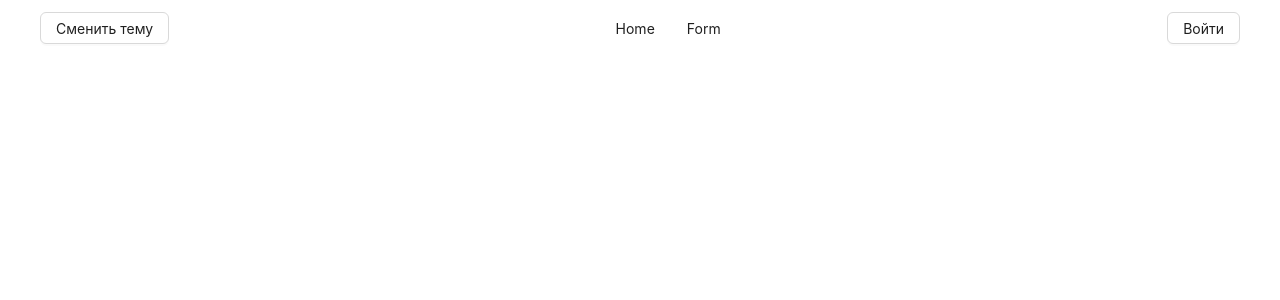
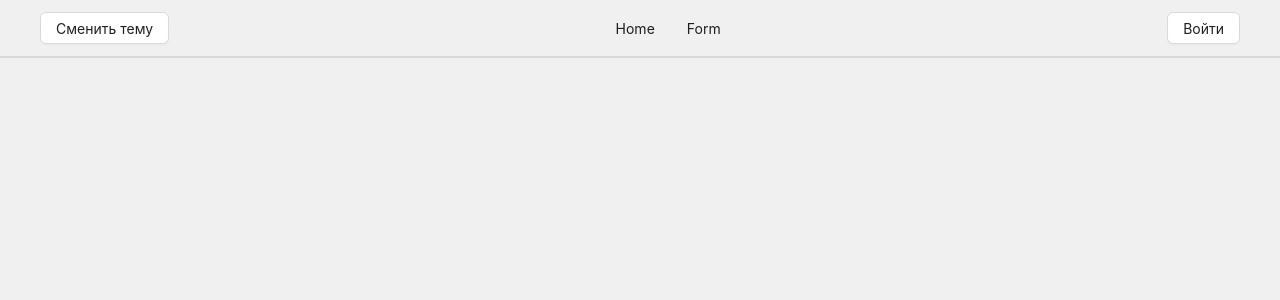
Before and after one commit to danilmash/react-web-mospolytech, a React (Vite) app: page / in a window 1280 px wide. Shown: the top 300 px of the page. Built offline with nearby package versions, Linux system fonts and the light colour scheme.

Commit message:
styled table and reworked form with antd

```diff
--- a/src/App.tsx
+++ b/src/App.tsx
@@ -9,7 +9,7 @@ import { ThemeConfig } from 'antd/es/config-provider/context'
 
 
 function App() {
-  const [appTheme, setAppTheme] = useState<ThemeConfig>()
+  const [appTheme, setAppTheme] = useState<ThemeConfig>(lightTheme)
   const changeTheme = () => {
     let newTheme = null
     if (appTheme == darkTheme) {
@@ -21,7 +21,10 @@ function App() {
     }
     setAppTheme(newTheme)
   }
+  if (!document.documentElement.getAttribute('data-theme')) {
+    document.documentElement.setAttribute('data-theme', 'light')
 
+  }
   const { isAuthenticated } = useAuth()
     return (
       <>
--- a/src/components/NavBar.tsx
+++ b/src/components/NavBar.tsx
@@ -17,7 +17,7 @@ const MyMenu = styled(Menu)`
 const MyHeader = styled.div`
     background: var(--primaryBg);
     border-bottom: var(--primaryBgDark) 2px solid;
-    transition: 0.3s
+    transition: 0.3s;
 `
 
 interface NavBarProps {
--- a/src/components/TableComponent.tsx
+++ b/src/components/TableComponent.tsx
@@ -2,6 +2,11 @@ import React, { useEffect, useState } from 'react';
 import { Table, Tag, Button } from 'antd';
 import type { ColumnsType } from 'antd/es/table';
 import axios from 'axios';
+import styled from 'styled-components';
+
+const MyTable = styled(Table)`
+    color: black;
+`
 
 interface DataType {
     name: string;
@@ -36,7 +41,7 @@ function TableComponent() {
 
     return (
         <>
-            <Table dataSource={dataSource} columns={columns} pagination={false}/>
+            <MyTable dataSource={dataSource} columns={columns} pagination={false}/>
             <div className='table__page-buttons'>
                 <Button onClick={() => setPage(page - 1)} disabled={!(page-1)}>Назад</Button>
                 <p className='table__page-count'>{page}</p>
--- a/src/pages/FormPage.tsx
+++ b/src/pages/FormPage.tsx
@@ -1,56 +1,74 @@
+import { Button, Card, Input } from "antd";
 import { useState } from "react";
-import { SubmitHandler, useForm } from "react-hook-form"
+import { Controller, SubmitHandler, useForm } from "react-hook-form"
+import styled from "styled-components";
 
 interface IMyForm {
     name: string;
     age: string;
 }
 
+const MyCard = styled(Card)`
+    max-width: 500px;
+    margin: 100px auto 0;
+`
+
 function About() {
     const [tasks, setTasks] = useState<IMyForm[]>([])
 
     const {
-                register,
                 handleSubmit,
                 formState: {errors},
-                reset
+                reset,
+                control,
             } = useForm<IMyForm>({
         mode: 'onBlur'
     })
+
     const saveElement: SubmitHandler<IMyForm> = data => {
             setTasks((prev) => [...prev, data])
             reset();
         }
     return (
         <>
+            <MyCard>
                 <form onSubmit={handleSubmit(saveElement)}>
-                <input
-                    {...register('name', {
+                    <Controller
+                        name="name"
+                        control={control}
+                        rules={{
                         required: "Поле обязательно для заполнения",
                         minLength: {
                             value: 5,
                             message: "Нужно больше символов"
                         }
-                        }
+                        }}
+                        render={({ field }) => (
+                        <Input {...field} />
                         )}
                     />
-                <div>{errors.name?.message}</div>
-                <input
-                    {...register('age', {
+                    <p>{errors.name?.message}</p>
+                    <Controller
+                        name="age"
+                        control={control}
+                        rules={{
                         required: "Поле обязательно для заполнения",
                         minLength: {
                             value: 2,
                             message: "Нужно больше символов"
-                            },
                         }
+                        }}
+                        render={({ field }) => (
+                        <Input {...field} />
                         )}
                     />
                     <div>{errors.age?.message}</div>
-                <button type="submit">Сохранить</button>
+                    <Button style={{marginTop: '15px'}} htmlType="submit">Сохранить</Button>
                 </form>
+            </MyCard>
             {
                 tasks.map((task) =>
-                    <p>
+                    <p style={{maxWidth: '500px', margin:'50px auto 0'}}>
                         {task.name} - {task.age}
                     </p>
                 )
--- a/src/theme.tsx
+++ b/src/theme.tsx
@@ -1,12 +1,24 @@
 export const darkTheme = {
     token: {
-        colorPrimary: '#03fffe',
-        colorTextBase: '#fff',
+        colorPrimary: 'red',
+        colorText: '#fff',
         colorBgBase: '#f0f0f0'
     },
     components: {
         Button: {
             defaultColor: 'black',
+        },
+        Table: {
+            colorText: 'black',
+            headerColor: 'black',
+            colorBgContainer: '#acacac',
+            headerBg: '#707070',
+        },
+        Input: {
+            colorText: 'black',
+        },
+        Card: {
+            colorText: 'black',
         }
     }
 }
```
Lines whose indentation alone changed are shown as unchanged.
